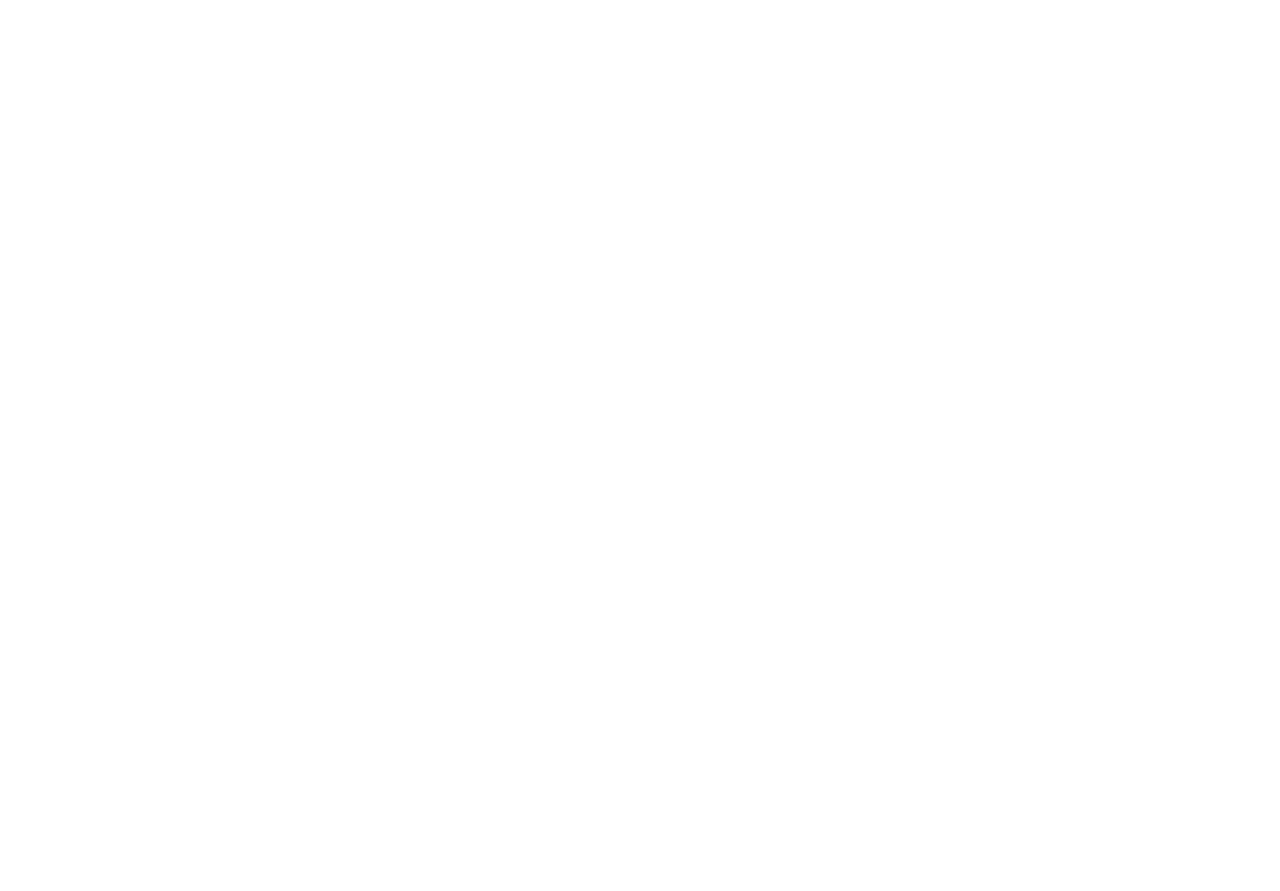
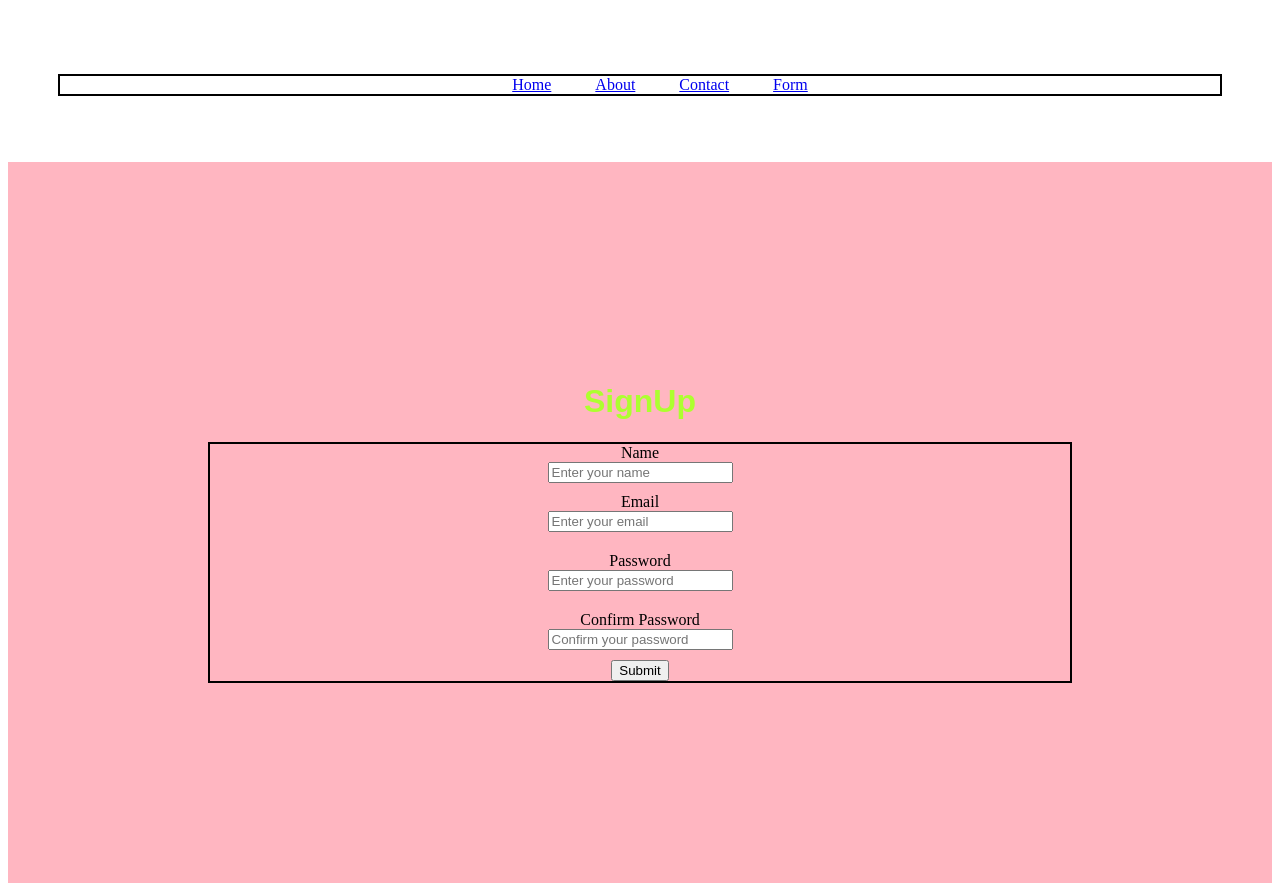
Before and after one commit to msaeeddesai/Html-Website, a plain HTML site: page Signup.html in a window 1280 px wide. Before the commit the page ends 800 px from the top, so only its background shows below. Drawn offline with Linux system fonts and the light colour scheme.

Commit message:
sihn up complete

```diff
--- a/Signup.html
+++ b/Signup.html
@@ -0,0 +1,57 @@
+<!DOCTYPE html>
+<html lang="en">
+<head>
+    <meta charset="UTF-8">
+    <meta name="viewport" content="width=device-width, initial-scale=1.0">
+    <title>Document</title>
+</head>
+<body>
+          <!-- for navbar -->
+    <div style="padding: 50px;">
+        <center>
+            <nav>
+                <ul style="border: 2px solid black;">
+                    <li style="display: inline; padding-inline: 20px;"><a href="index.html">Home</a></li>
+                    <li style="display: inline; padding-inline: 20px;"> <a href="#">About</a></li>
+                    <li style="display: inline; padding-inline: 20px;"> <a href="#">Contact</a></li>
+                    <li style="display: inline; padding-inline: 20px;"> <a href="#">Form</a></li>
+                    <!-- <li style="display: inline; padding-inline: 20px;"> <a href="./Signup.html" target="_blank">SignUp</a></li> -->
+
+                </ul>
+            </nav>
+        </center>
+    </div>
+
+    <!-- for signup page -->
+    <center style="padding: 200px; background-color: lightpink;">
+        <h1 style="font-family: Arial, Helvetica, sans-serif; color: greenyellow;">SignUp</h1>
+    <form>
+        <div style="border: 2px solid black;">
+        <div>
+            <label for="name" style="display: block;">Name</label>
+            <input type="text" name="name" id="name" placeholder="Enter your name">
+        </div>
+
+        <div style="padding-block: 10px;">
+            <label for="email" style="display: block;">Email</label>
+            <input type="email" name="email" id="email" placeholder="Enter your email">
+        </div>
+
+        <div style="padding-block: 10px;">
+            <label for="password" style="display: block;">Password</label>
+            <input type="password" name="password" id="password" placeholder="Enter your password">
+        </div>
+
+        <div style="padding-block: 10px;">
+            <label for="cpassword" style="display: block;">Confirm Password</label>
+            <input type="password" name="cpassword" id="cpassword" placeholder="Confirm your password">
+        </div>
+
+            <button type="submit" style="display: block;">Submit</button>
+
+        </div>
+    </form>
+    </center>
+
+</body>
+</html>
```
Also changed, not shown: index.html (+2 -0 lines).
